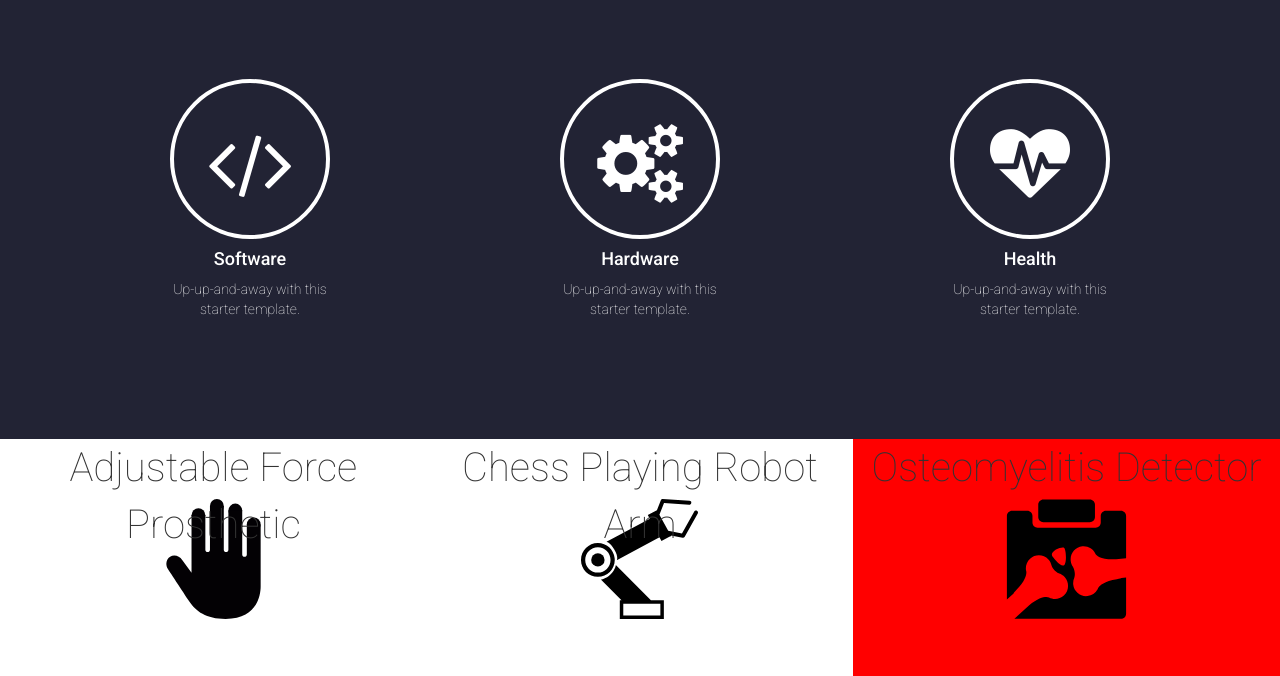
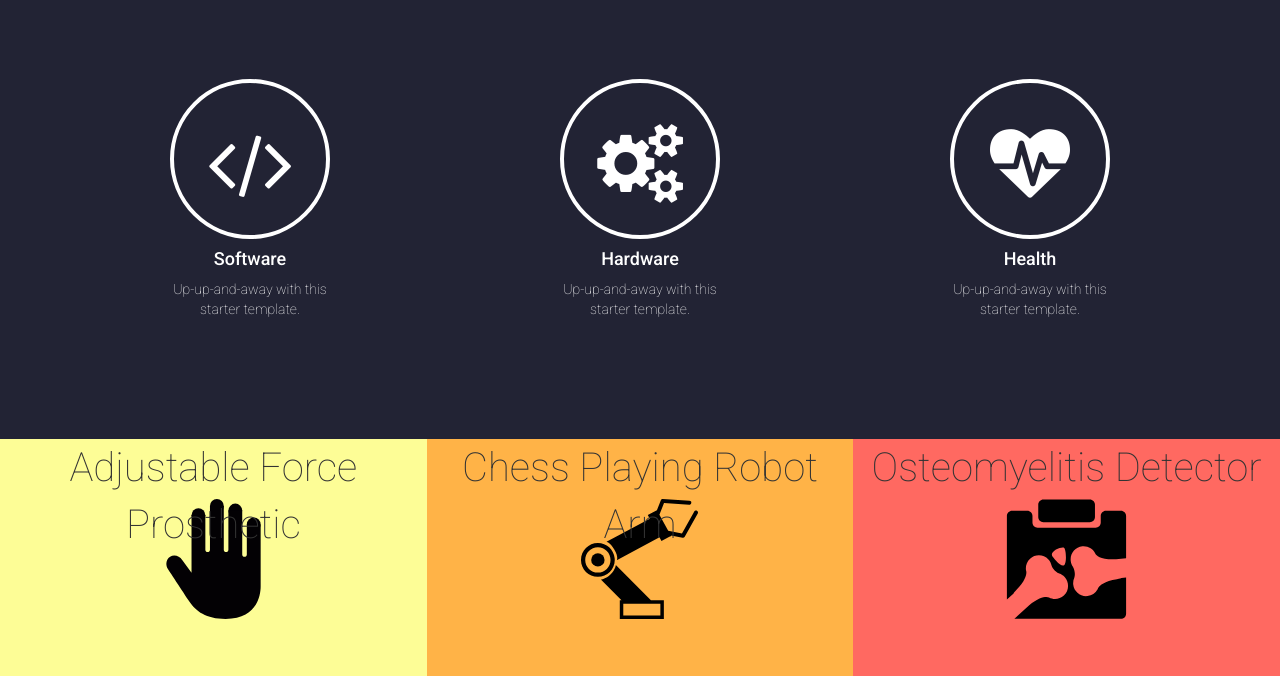
Before and after one commit to alxyee/ayee, a Django app: page / in a window 1280 px wide. Shown: the part 481-1157 px from the top of the page. Run offline with Django 3.2, Linux system fonts and the light colour scheme; some libraries are stand-ins or nearby versions.

Commit message:
added colors

```diff
--- a/ayee/static/css/home-page.css
+++ b/ayee/static/css/home-page.css
@@ -1,3 +1,6 @@
+
+
+
 /*html {
   background: url(../images/food.jpg) no-repeat center center fixed;
   -webkit-background-size: cover;
@@ -86,48 +89,65 @@ height: 50vh;
 #me294{
     background: url(../images/prosthetic1.svg) no-repeat center center;
   background-size: 50% 50%;
+  /* yellow */
+background-color:#FDFD96;
 }
 #bioe374{
 
     background: url(../images/xray1.svg) no-repeat center center;
   background-size: 50% 50%;
-  background-color:red;
+  /* red */
+  background-color:#FF6961;
 }
 #me382{
 		background-image: url('../images/projBone.jpg');
     background: url(../images/cells1.svg) no-repeat center center;
   background-size: 50% 50%;
+  /* green */
+  background-color:#77DD77;
 }
 #cs235{
   background-image: url('../images/projChessRobot.jpg');
   background: url(../images/robot1.svg) no-repeat center center;
   background-size: 50% 50%;
+  /* orange */
+  background-color: #FFB347;
 }
 
 #me210{
 		background-image: url('../images/projSumobot.jpg');
   background: url(../images/battle1.svg) no-repeat center center;
   background-size: 50% 50%;
+  /* pink */
+  background-color: #DEA5A4;
 }
 #iosProx{
 		background-image: url('../images/projProximity.png');
     background: url(../images/prox1.svg) no-repeat center center;
   background-size: 50% 50%;
+  /* blue */
+  background-color: #AEC6CF;
 }
 #iosInsoles{
 		background-image: url('../images/projSmartinsoles.jpg');
   background: url(../images/insoles1.svg) no-repeat center center;
   background-size: 50% 50%;
+  /* violet */
+  background-color: #CB99C9;
 }
 #iosInsoles2{
 		background-image: url('../images/projInsoles.jpg');
   background: url(../images/phone1.svg) no-repeat center center;
   background-size: 50% 50%;
+  /* grey */
+  background-color: #CFCFC4;
 }
 #projPiano{
 		background-image: url('../images/projPiano.jpg');
   background: url(../images/piano1.svg) no-repeat center center;
   background-size: 50% 50%;
+  /* dark blue */
+  background-color: #779ECB;
 }
 /* columns of same height styles */
 
```
